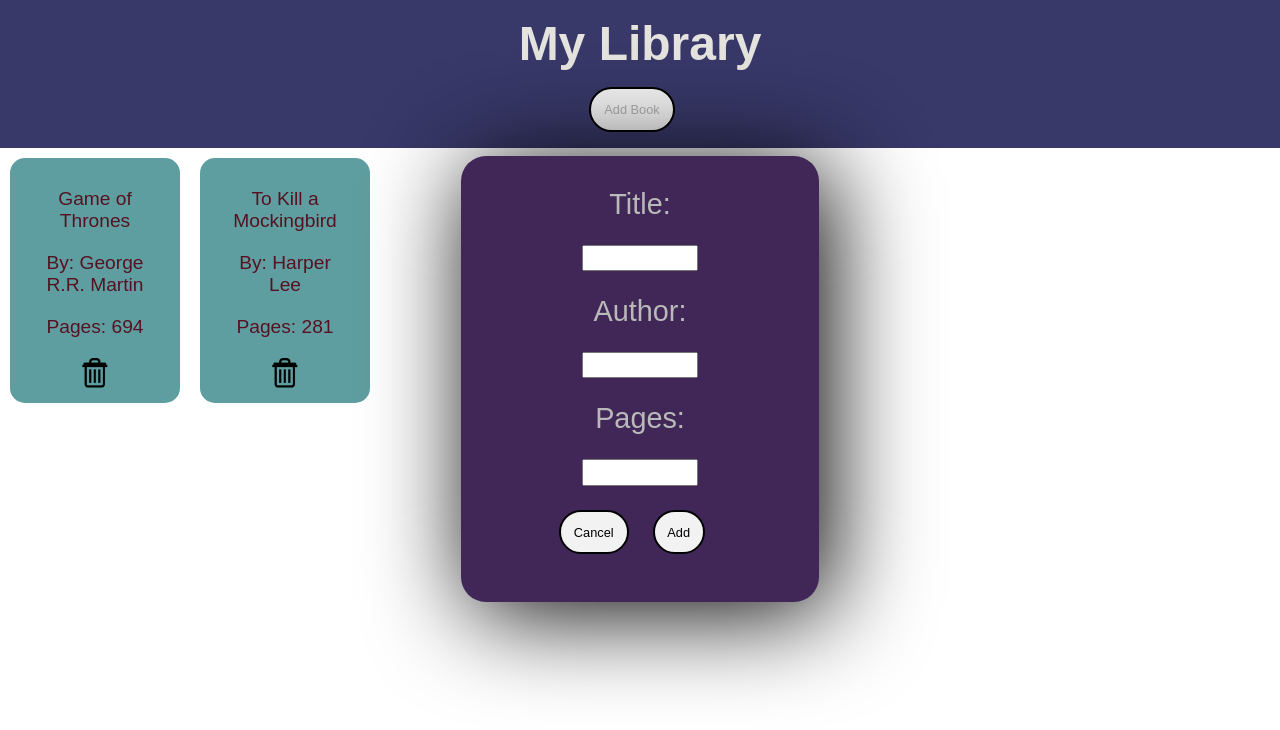
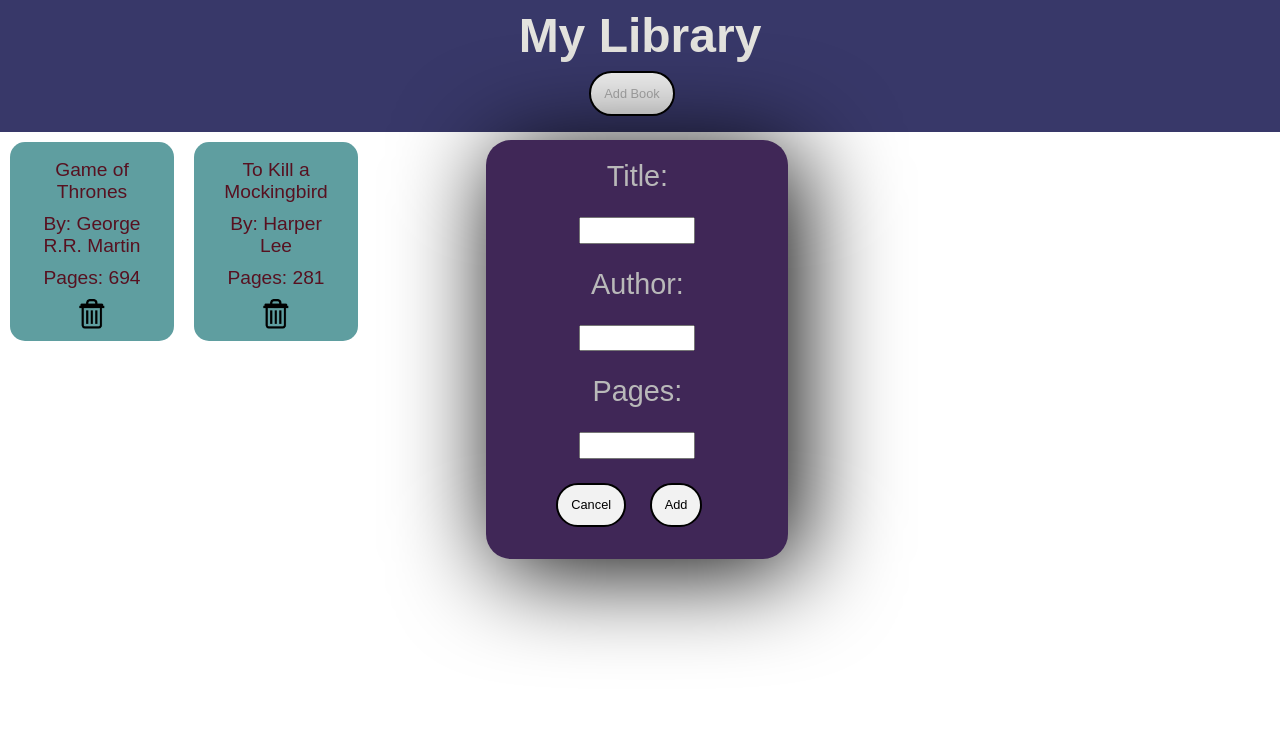
Before and after one commit to Ruchik03/Library, a plain HTML site: page index.html in a window 1280 px wide. Both pictures are taken after a click on the button "Add Book". Drawn offline with Linux system fonts and the light colour scheme.

Commit message:
Update style.css

```diff
--- a/css/style.css
+++ b/css/style.css
@@ -12,7 +12,7 @@ header{
 
 h1{
     color: rgb(228, 227, 222);
-    padding: 1rem;
+    padding: 0.5rem;
     font-size: 3rem;
 }
 
@@ -42,13 +42,13 @@ h1{
 #modal{
     position: absolute;
     margin:auto;
-    left:36%;
+    left: 38%;
     top:0.5rem;
     text-align: center;
     background-color: rgb(64, 39, 87);
-    width: 25%;
+    width: 270px;
     font-size: 1.8rem;
-    padding: 2rem 1.2rem 2rem 1.2rem;
+    padding: 1.3rem 1rem 1rem 1rem;
     border-radius: 25px;
     color:rgb(185,185,185);
     box-shadow: black 10px 10px 100px;
@@ -65,7 +65,7 @@ h1{
     text-align: center;
     background-color: cadetblue;
     width: 150px;
-    padding: 10px 10px 10px 10px;
+    padding: 7px 7px 7px 7px;
     border-radius: 15px;
     margin: 10px 10px 10px 10px;
     display: inline-block;
@@ -75,7 +75,7 @@ h1{
 .myBooks span{
     display:block;
     color: #571120;
-    margin:20px 20px;
+    margin:10px 20px;
 }
 
 .deleteIcon{
```
